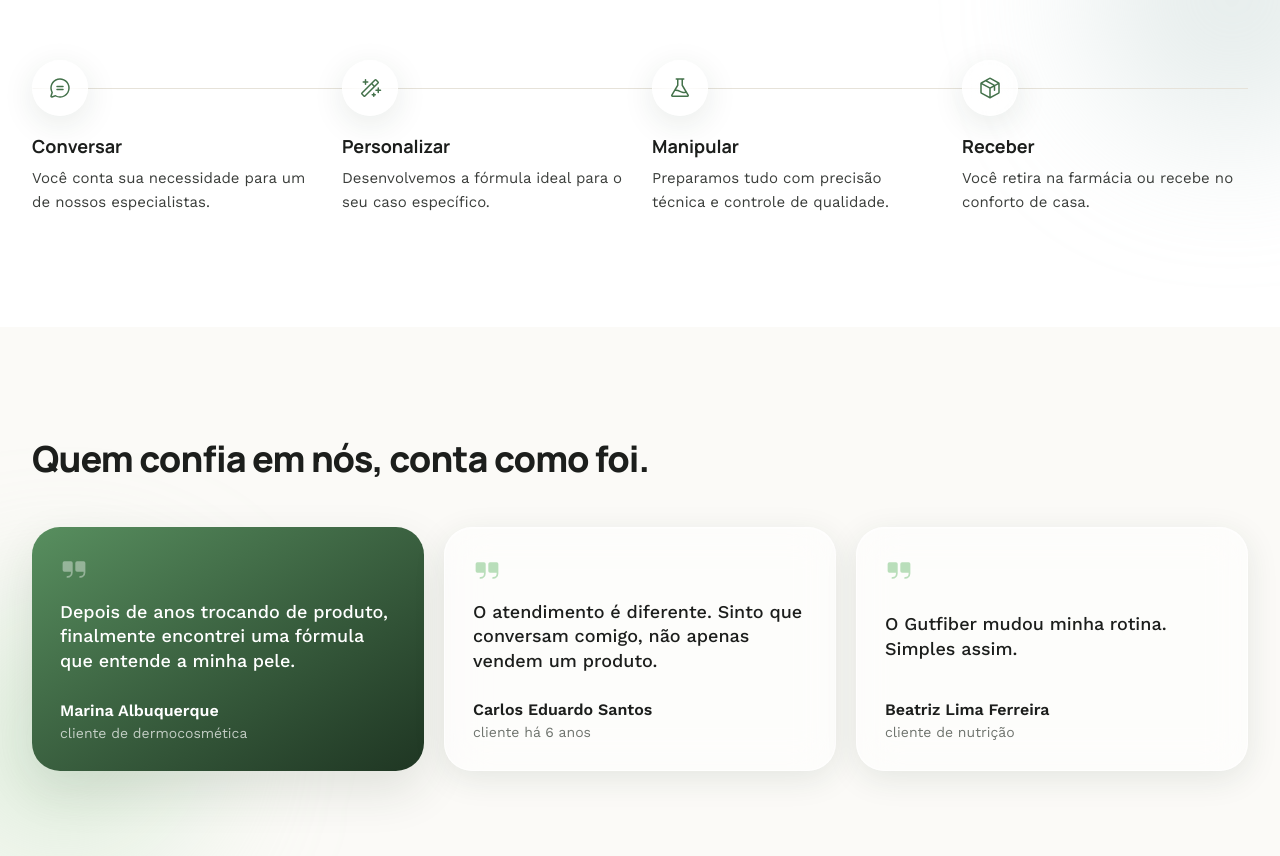
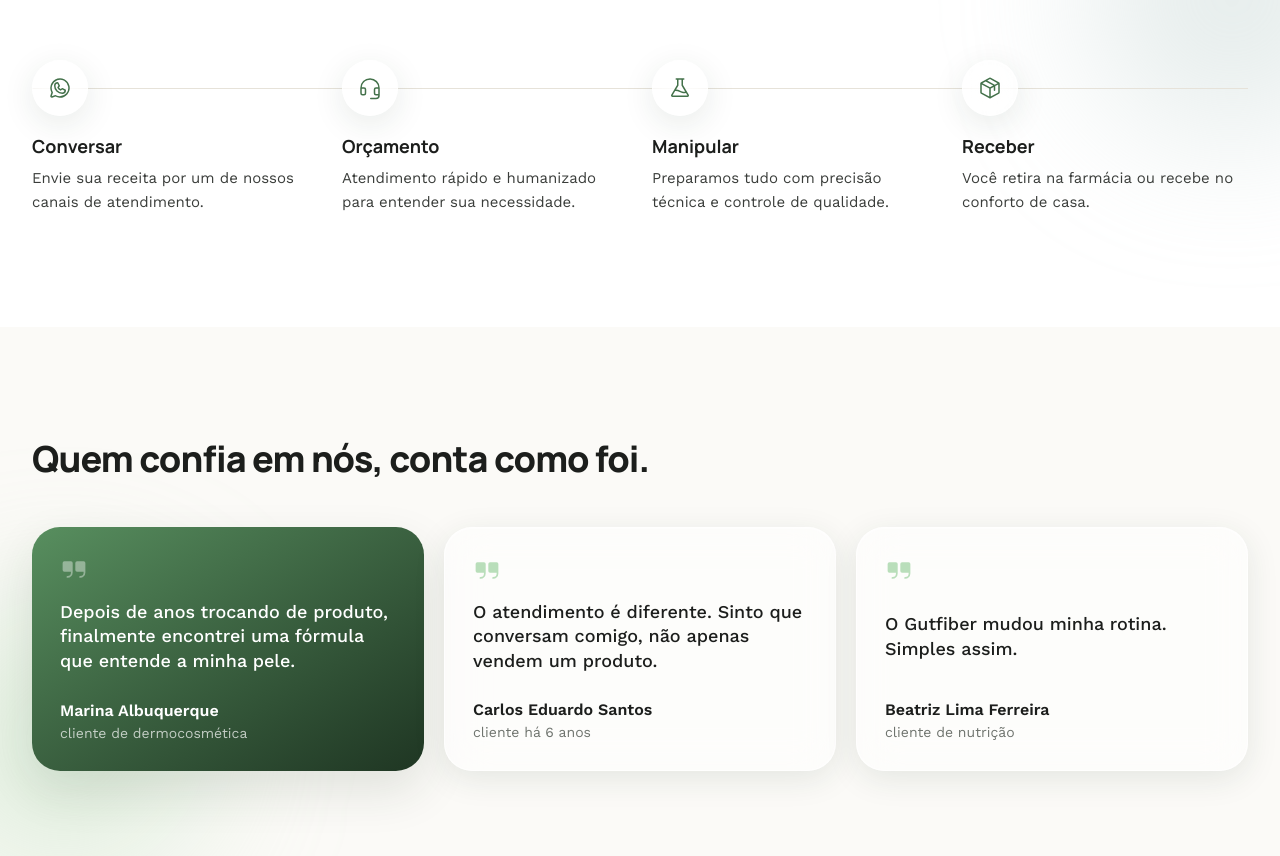
Before and after one commit to italogfmedeiros-star/dermaflora-site, a Next.js app: page / in a window 1280 px wide. Shown: the part 3222-4078 px from the top of the page. Built offline with nearby package versions, Linux system fonts and the light colour scheme.

Commit message:
Update service steps with WhatsApp and quote-focused copy
Co-Authored-By: Claude Fable 5 <noreply@anthropic.com>

```diff
--- a/src/components/HowItWorks.tsx
+++ b/src/components/HowItWorks.tsx
@@ -1,6 +1,6 @@
 import {
-  ChatCircleText,
-  MagicWand,
+  WhatsappLogo,
+  Headset,
   Flask,
   Package,
 } from "@phosphor-icons/react/dist/ssr";
@@ -8,14 +8,14 @@ import { Reveal } from "./Reveal";
 
 const STEPS = [
   {
-    icon: ChatCircleText,
+    icon: WhatsappLogo,
     title: "Conversar",
-    text: "Você conta sua necessidade para um de nossos especialistas.",
+    text: "Envie sua receita por um de nossos canais de atendimento.",
   },
   {
-    icon: MagicWand,
-    title: "Personalizar",
-    text: "Desenvolvemos a fórmula ideal para o seu caso específico.",
+    icon: Headset,
+    title: "Orçamento",
+    text: "Atendimento rápido e humanizado para entender sua necessidade.",
   },
   {
     icon: Flask,
```
